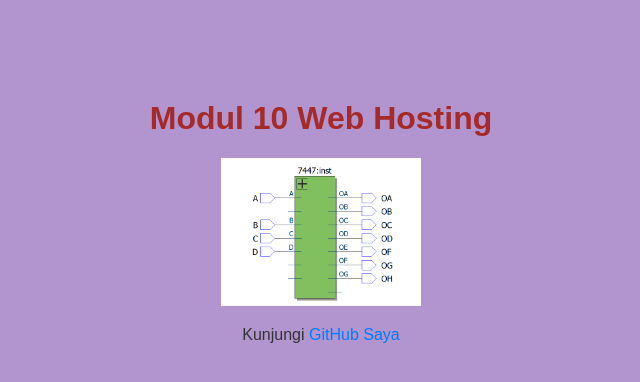
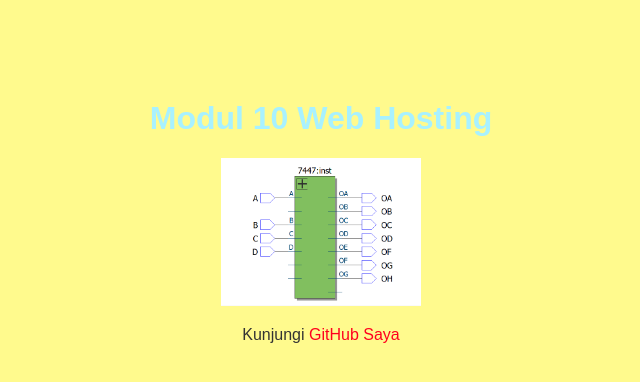
Before and after one commit to KalyaHumaida/modul10, a plain HTML site: page percobaan3/index.html in a window 1280 px wide. Shown: the whole page, without its empty margins (319-959 px from the left). Drawn offline with Linux system fonts and the light colour scheme.

Commit message:
Update index.html

```diff
--- a/percobaan3/index.html
+++ b/percobaan3/index.html
@@ -5,13 +5,13 @@
   <style>
     body {
       font-family: Arial, sans-serif;
-      background-color: #b294cf;
+      background-color: #FFFA8D;
       text-align: center;
       margin-top: 100px;
     }
-    h1 { color: #a52a2a; }
+    h1 { color: #A8F1FF; }
     p { color: #333; }
-    a { color: #007bff; text-decoration: none; }
+    a { color: #ff001e; text-decoration: none; }
     a:hover { text-decoration: underline; }
   </style>
 </head>
```
